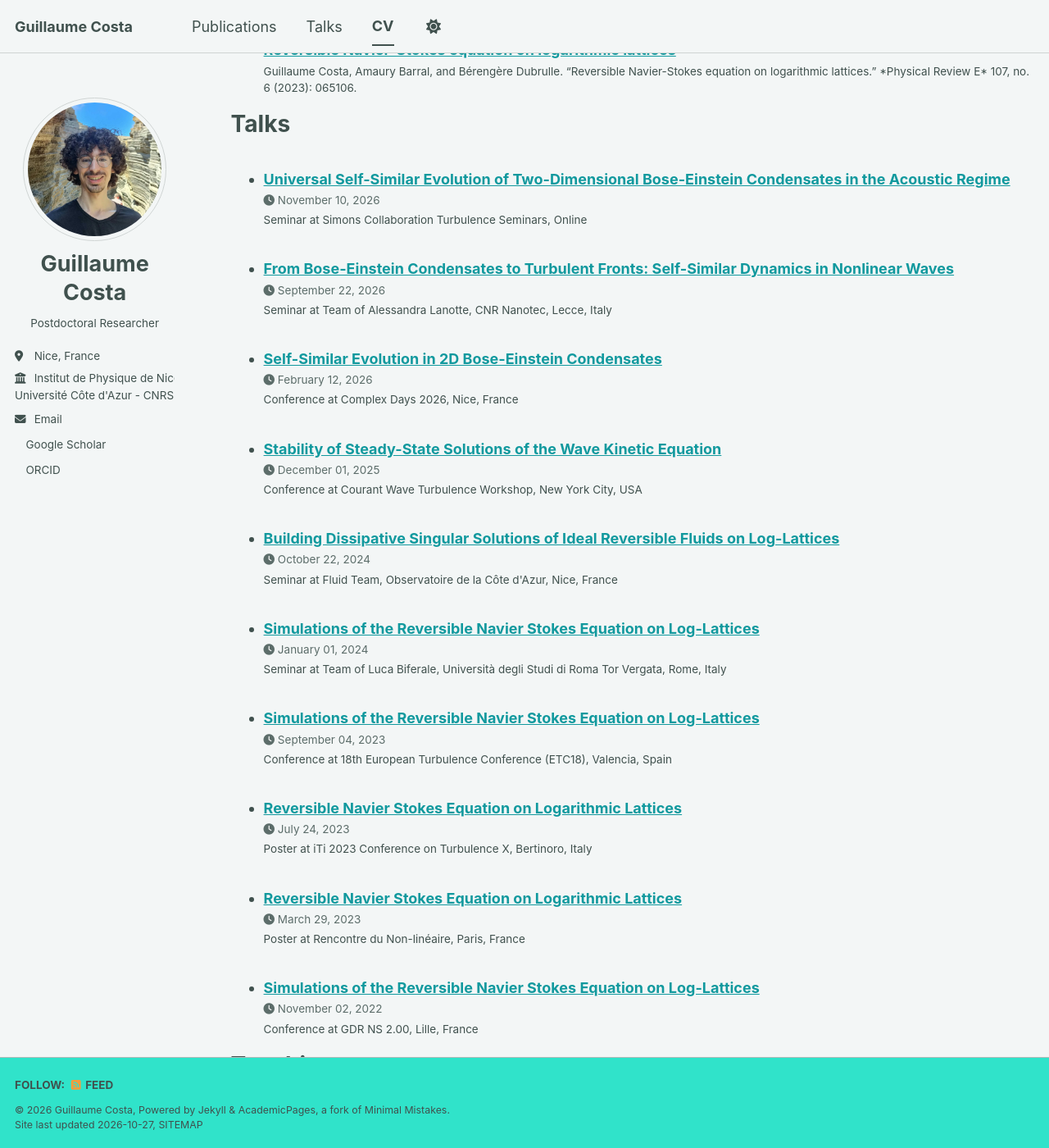
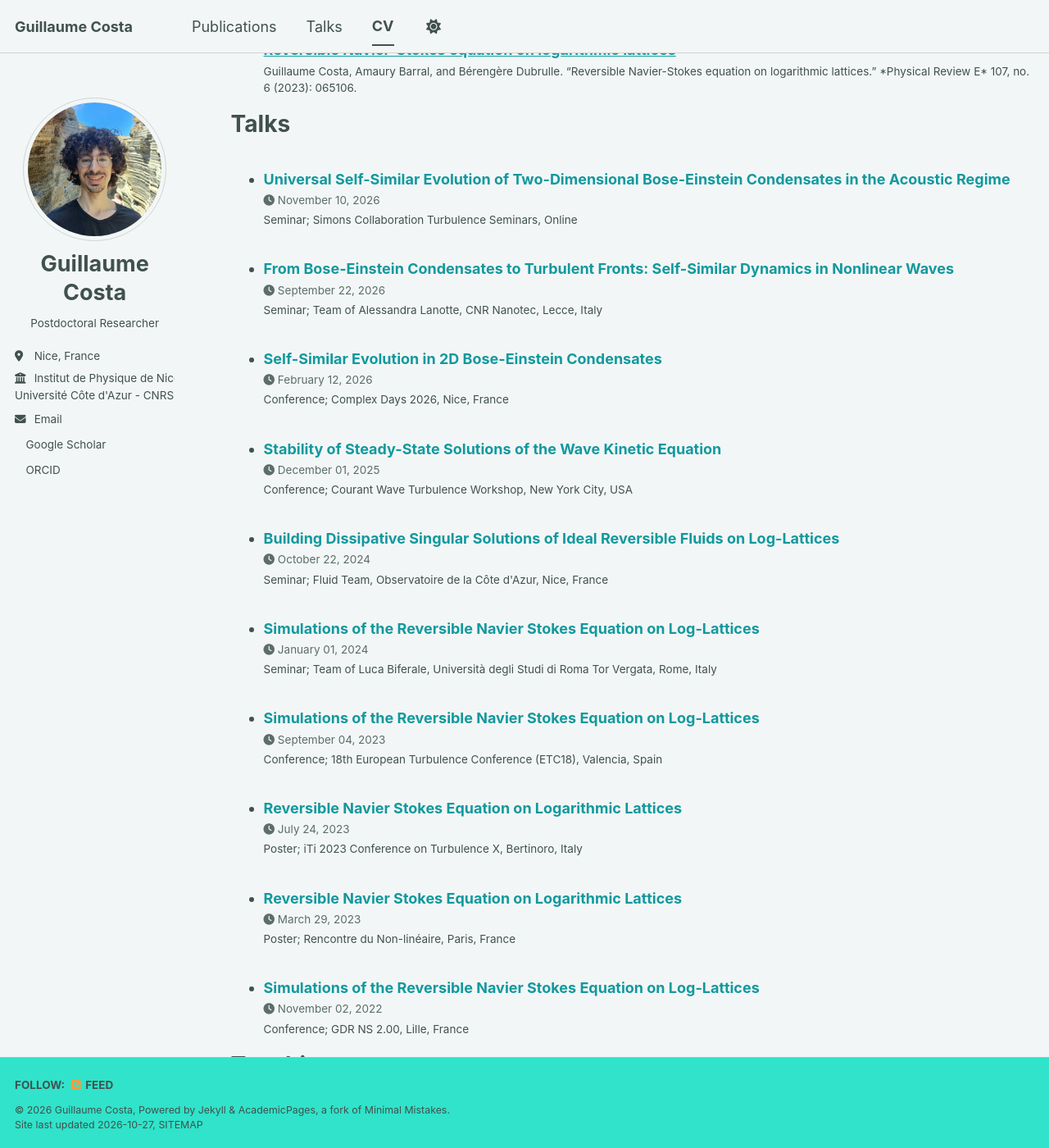
Before and after one commit to GuilCos/GuilCos.github.io, a Jekyll site: the page built from _pages/cv.md, in a window 1280 px wide and 1400 px high, scrolled down 2290 px. Shown: the whole window at 82% size. Built offline with Jekyll 4.4.1, drawn with Linux system fonts in a browser that asks for light colours; a script bundle is joined from its source files by our own code; a style sheet for code colours, icons or effects is not loaded.

Commit message:
Update archive-single-talk-cv.html

```diff
--- a/_includes/archive-single-talk-cv.html
+++ b/_includes/archive-single-talk-cv.html
@@ -1,3 +1,4 @@
+
 {% include base_path %}
 
 {% if post.header.teaser %}
@@ -26,15 +27,23 @@
             alt="">
         </div>
       {% endif %}
+
       <h3 class="archive__item-title" itemprop="headline">
-      {% if post.link %}
-        <a href="{{ post.link }}">{{ title }}</a> <a href="{{ base_path }}{{ post.url }}" rel="permalink"><i class="fa fa-link" aria-hidden="true" title="permalink"></i><span class="sr-only">Permalink</span></a>
-      {% else %}
-        <a href="{{ base_path }}{{ post.url }}" rel="permalink">{{ title }}</a>
+        <span style="color: var(--global-link-color);">{{ title }}</span>
+      </h3>
+
+      {% if post.date %}
+        <p class="page__meta">
+          <i class="fa fa-clock" aria-hidden="true"></i>
+          {{ post.date | date: '%B %d, %Y' }}
+        </p>
       {% endif %}
-    </h3>
-    {% if post.date %}<p class="page__meta"><i class="fa fa-clock" aria-hidden="true"></i> {{ post.date | date: '%B %d, %Y' }}</p>{% endif %}
-    {% if post.venue%}<p class="archive__item-excerpt" itemprop="description">{{post.type}} at {{ post.venue }},  {{post.location}}</p>{% endif %}
+
+      {% if post.venue %}
+        <p class="archive__item-excerpt" itemprop="description">
+          {{ post.type }}; {{ post.venue }}{% if post.location %}, {{ post.location }}{% endif %}
+        </p>
+      {% endif %}
     </li>
   </article>
 </div>
```
Lines whose indentation alone changed are shown as unchanged.
